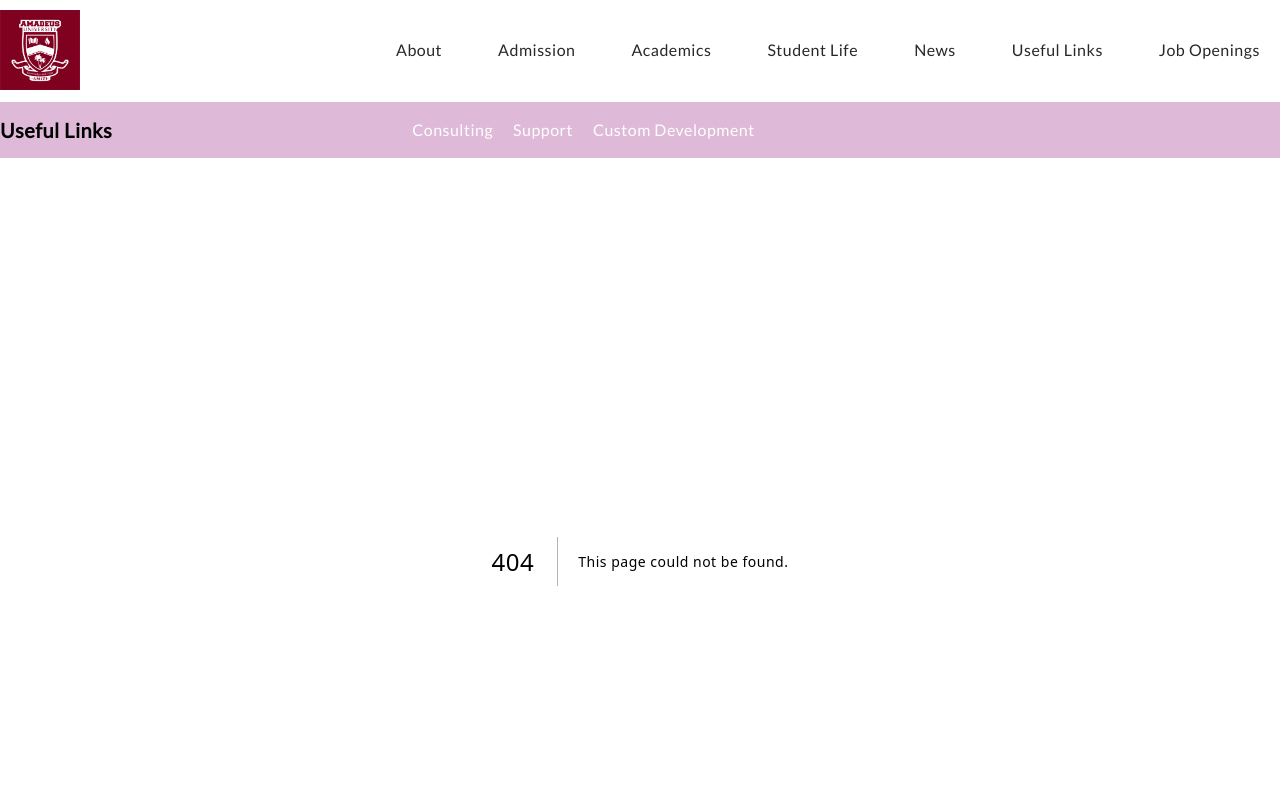
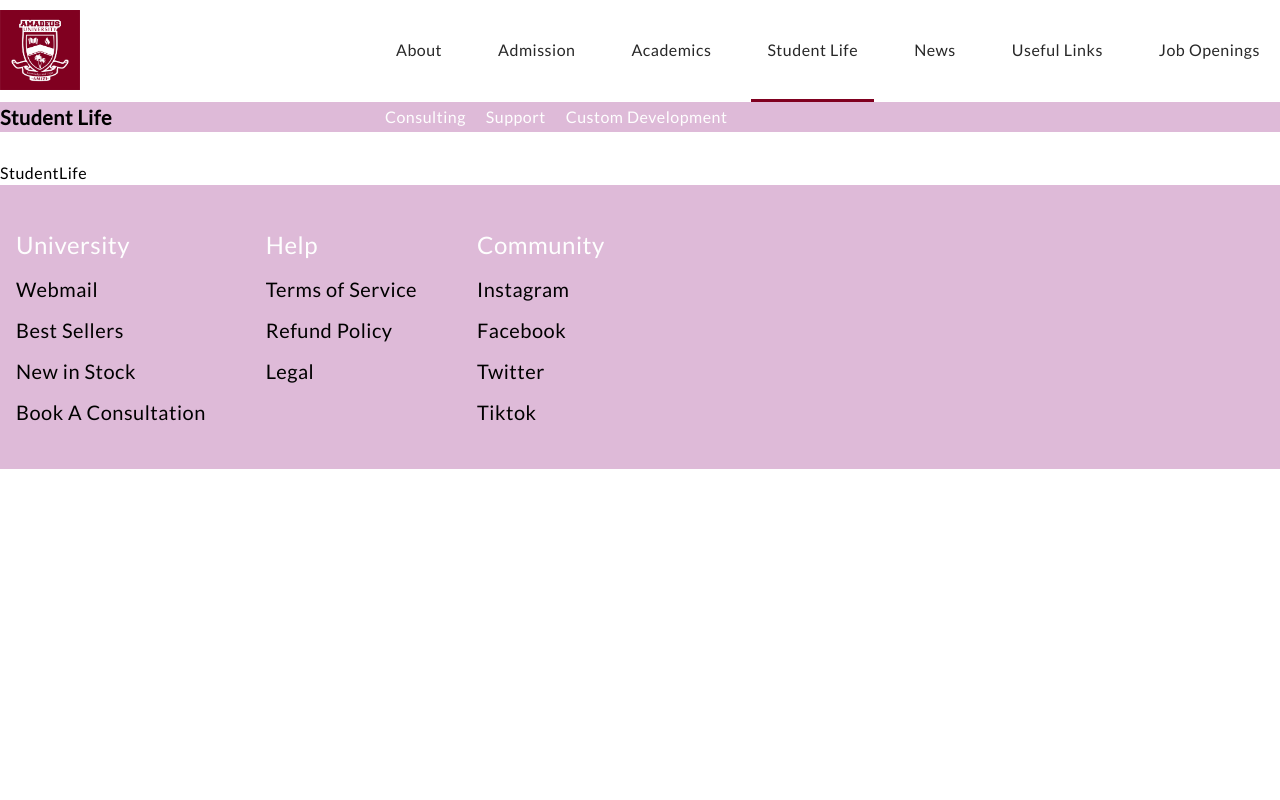
Before and after one commit to August-Deep-Tech/Amadeus-University-Website, a Next.js app: page /student-life in a window 1280 px wide. Before the commit this address had no page. Shown: the top 800 px of the page. Built offline with nearby package versions, Linux system fonts and the light colour scheme.

Commit message:
Feat: Updates to the nav menu

```diff
--- /dev/null
+++ b/src/app/news/page.tsx
@@ -0,0 +1,9 @@
+import React from 'react'
+
+const News = () => {
+  return (
+    <div>News</div>
+  )
+}
+
+export default News
--- /dev/null
+++ b/src/app/student-life/page.tsx
@@ -0,0 +1,9 @@
+import React from 'react'
+
+const StudentLife = () => {
+  return (
+    <div>StudentLife</div>
+  )
+}
+
+export default StudentLife
--- /dev/null
+++ b/src/app/useful-links/page.tsx
@@ -0,0 +1,9 @@
+import React from 'react'
+
+const UsefulLinks = () => {
+  return (
+    <div>UsefulLinks</div>
+  )
+}
+
+export default UsefulLinks
--- a/src/components/Navbar.tsx
+++ b/src/components/Navbar.tsx
@@ -48,15 +48,11 @@ const Navbar = () => {
 
     useEffect(() => {
         if (isMobileMenuOpen) {
-          document.body.style.overflow = "hidden";
+            document.body.style.overflow = "hidden";
         } else {
-          document.body.style.overflow = "visible";
+            document.body.style.overflow = "visible";
         }
-      } ,[isMobileMenuOpen])
-
-      useEffect(() => {
-        console.log(isOuterNav)
-      }, [isOuterNav])
+    }, [isMobileMenuOpen])
 
     return (
         <>
@@ -102,19 +98,20 @@ const Navbar = () => {
                                         onMouseLeave={() => isInnerNav && setInnerNav(true)}
                                         className={`${isHome ? "text-au-white" : "text-au-true-black"} py-[40px] -translate-y-1 px-4 hover:transition-all hover:ease-in-out delay-150  hover:border-b-4 hover:border-au-burgundy ${pathname.startsWith(item.link) ? "border-b-4" : ""} border-au-burgundy`}>{item.name}
                                     </Link>
-                                    {item.submenu && (
+                                    {item.submenu.length > 0 && (
                                         <div>
-                                            <div className={`absolute left-0 mt-[40px] w-[100%] bg-au-light-purple hidden group-hover:block group-hover:z-[10]`}
+                                            <div className={`absolute left-0 mt-[40px] w-[100%] bg-au-light-purple hidden group-hover:block group-hover:z-[10] hover:transition-all hover:ease-[cubic-bezier(0.4, 0, 0.2, 1)] duration-0`}
                                                 onMouseEnter={() => isOuterNav && setInnerNav(false)}
                                                 onMouseLeave={() => {
                                                     setIsOuterNav(false)
-                                                    isInnerNav && setInnerNav(true) }
+                                                    isInnerNav && setInnerNav(true)
+                                                }
                                                 }
                                             >
                                                 {/* <div className={`absolute left-0 mt-[40px] w-[100%] bg-au-light-purple hidden group-hover:block`}> */}
-                                                <div className="container mx-auto flex gap-[300px] items-center">
+                                                <div className="container mx-auto flex gap-[300px] items-center py-4">
                                                     <p className='text-[20px] font-bold'>{item.name}</p>
-                                                    {!innerNav && <ul className='flex items-center gap-5'>
+                                                    {!innerNav && <ul className='flex items-center gap-5 absolute translate-x-[385px]'>
                                                         {item.submenu.map((subItem, subIndex) => (
                                                             <li key={subIndex}>
                                                                 <Link href={subItem.link} onClick={() => {
@@ -136,13 +133,13 @@ const Navbar = () => {
                                                     </ul>}
                                                 </div>
                                             </div>
-                                            {!isHome && <div className={`absolute left-0 mt-[40px] w-[100%] bg-au-light-purple hover:transition-all hover:ease-in-out delay-150 ${pathname.startsWith(item.link) && "block z-[5]"}`}>
+                                            {(pathname === "/job-openings"  ? isHome : !isHome) && <div className={`absolute left-0 mt-[40px] w-[100%] bg-au-light-purple hover:transition-all hover:ease-in-out delay-150 ${pathname.startsWith(item.link) && "block z-[5]"}`}>
                                                 {/* <div className={`absolute left-0 mt-[40px] w-[100%] bg-au-light-purple hidden group-hover:block`}> */}
                                                 <div className="container mx-auto flex gap-[300px] items-center">
                                                     <p className='text-[20px] font-bold'>
                                                         {innerNav ? currentPath : item.name}
                                                     </p>
-                                                    {!innerNav && <ul className='flex items-center gap-5'>
+                                                    {!innerNav && <ul className='flex items-center gap-5 absolute translate-x-[385px] py-4'>
                                                         {item.submenu.map((subItem, subIndex) => (
                                                             <li key={subIndex}>
                                                                 <Link href={subItem.link} onClick={() => {
--- a/src/constant/Menu.ts
+++ b/src/constant/Menu.ts
@@ -17,7 +17,6 @@ export const menuData = [
                 ]
             },
             { name: 'Our Campus', link: '/about/our-campus' },
-            { name: 'Job Openings', link: '/about/job-openings' },
             { name: 'Alumni', link: '/about/alumni' },
             { name: 'Amadeus Next Decade', link: '/about/amadeus-next-decade' },
             { name: 'Contact Us', link: '/about/contact-us' },
@@ -56,7 +55,7 @@ export const menuData = [
     },
     {
         name: 'Student Life',
-        link: '#',
+        link: '/student-life',
         submenu: [
             { name: 'Consulting', link: '#' },
             { name: 'Support', link: '#' },
@@ -65,7 +64,7 @@ export const menuData = [
     },
     {
         name: 'News',
-        link: '#',
+        link: '/news',
         submenu: [
             { name: 'Consulting', link: '#' },
             { name: 'Support', link: '#' },
@@ -74,12 +73,12 @@ export const menuData = [
     },
     {
         name: 'Useful Links',
-        link: '#',
+        link: '/useful-links',
         submenu: [
             { name: 'Consulting', link: '#' },
             { name: 'Support', link: '#' },
             { name: 'Custom Development', link: '#' }
         ]
     },
-    { name: 'Job Openings', link: '#' }
+    { name: 'Job Openings', link: '/job-openings', submenu: [] }
 ];
```
Also changed, not shown: src/app/job-openings/page.tsx (renamed from src/app/about/job-openings/page.tsx).
